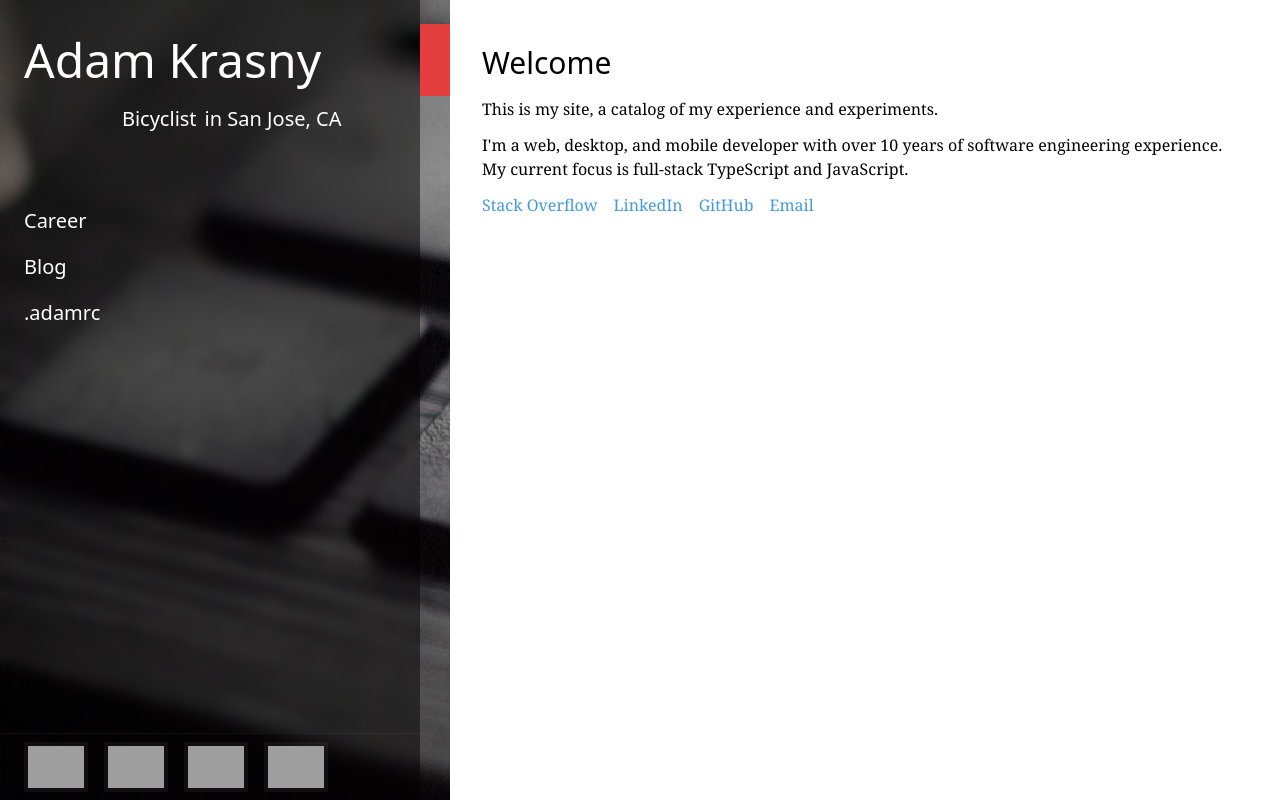
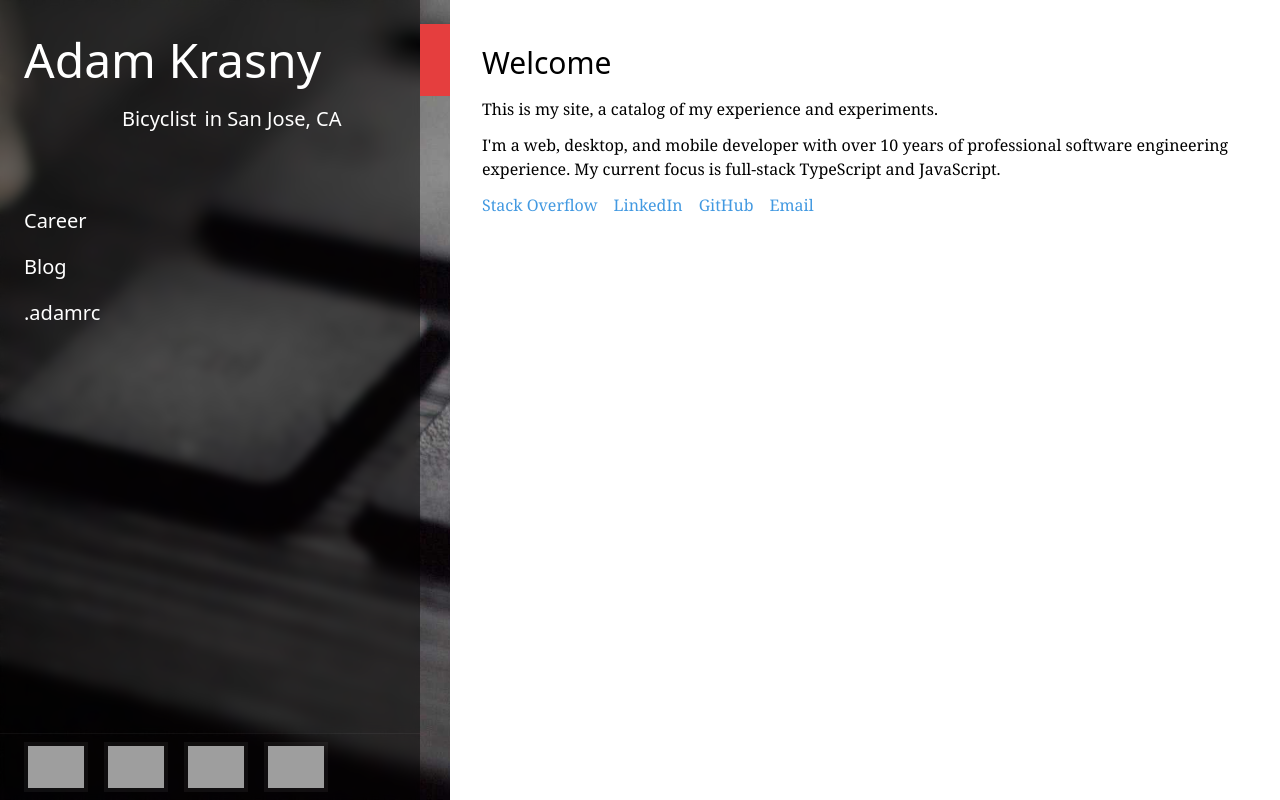
Before and after one commit to voxtex/www-adamkrasny-com, a Next.js app: page / in a window 1280 px wide. Built offline with nearby package versions, Linux system fonts and the light colour scheme; grey boxes are pictures that could not be loaded.

Commit message:
add fallback background color, better background size on mobile, update copy

```diff
--- a/pages/index.tsx
+++ b/pages/index.tsx
@@ -5,9 +5,10 @@ const Index = (): React.ReactElement => (
     <h1 className="mt-0">Welcome</h1>
     <p>This is my site, a catalog of my experience and experiments.</p>
     <p>
-      I&apos;m a web, desktop, and mobile developer with over 10 years of software engineering experience. My current
-      focus is full-stack TypeScript and JavaScript.
+      I&apos;m a web, desktop, and mobile developer with over 10 years of professional software engineering experience.
+      My current focus is full-stack TypeScript and JavaScript.
     </p>
+    <p>
       <a href="http://stackoverflow.com/users/2639178/adamk" target="_blank" rel="noopener noreferrer" className="mr-4">
         Stack Overflow
       </a>
@@ -20,6 +21,7 @@ const Index = (): React.ReactElement => (
       <a href="mailto:adam@adamkrasny.com" target="_blank" rel="noopener noreferrer">
         Email
       </a>
+    </p>
   </div>
 );
 
--- a/styles/index.css
+++ b/styles/index.css
@@ -2,8 +2,16 @@
 
 /* Write your own custom base styles here */
 body {
-  @apply font-serif bg-cover;
+  @apply font-serif;
+  background-color: #1E1E20;
   background-image: url("/assets/background_optimized.jpg");
+  background-size: 100%;
+}
+
+@screen md {
+  body {
+    @apply bg-cover;
+  }
 }
 
 h1,
```
Lines whose indentation alone changed are shown as unchanged.
